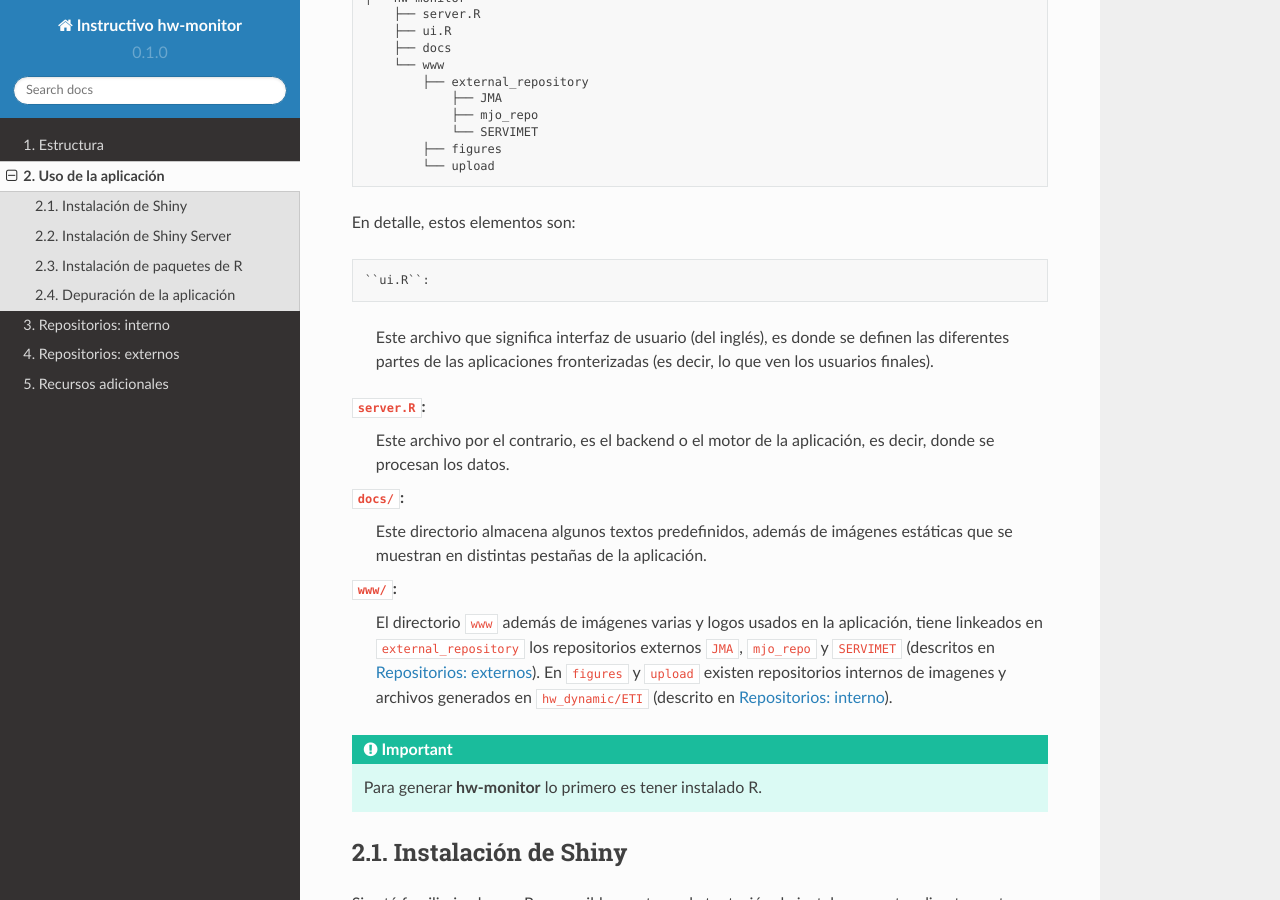
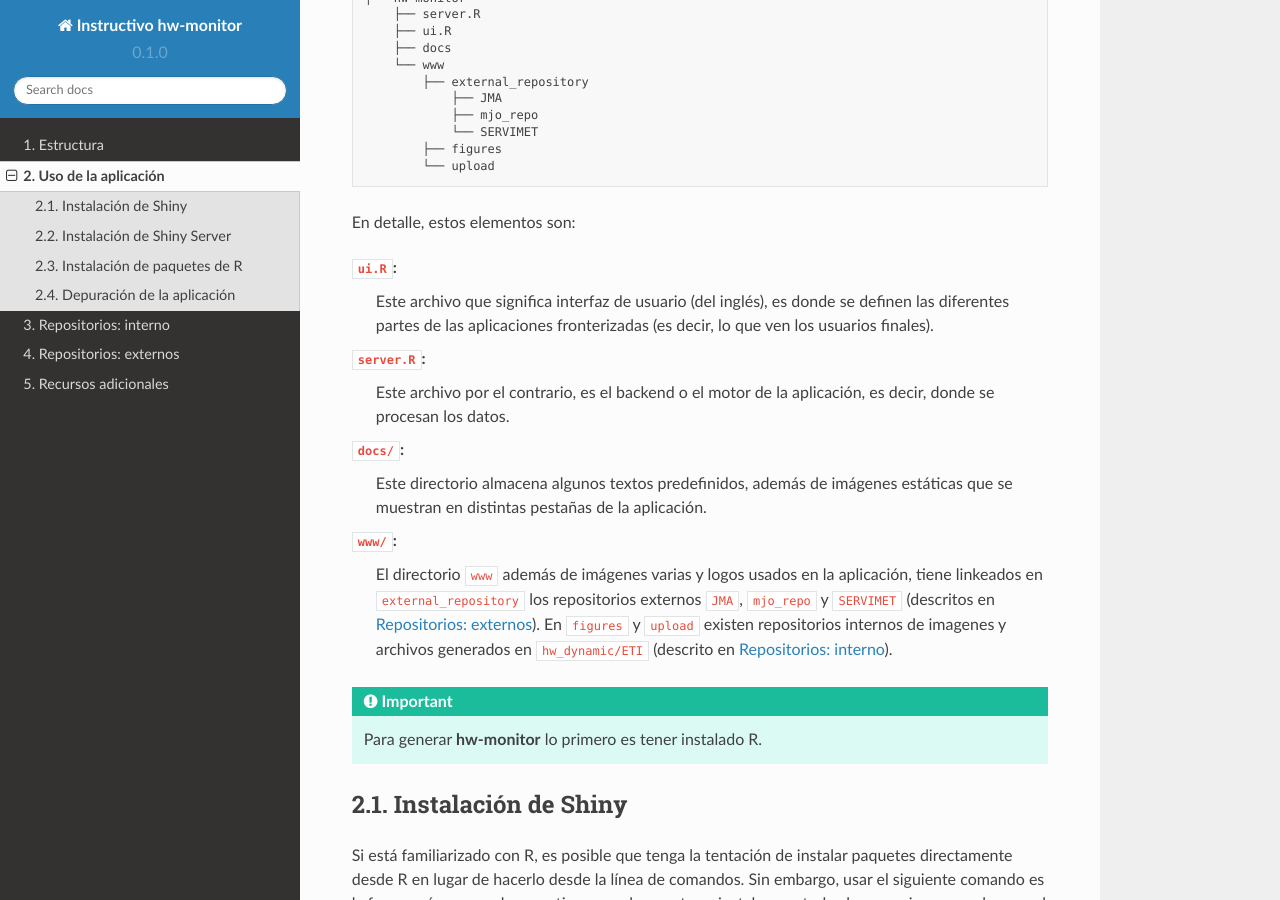
Before and after one commit to chsegura/rtd-tutorial, a Sphinx documentation site: the page built from docs/source/monitor.rst, in a window 1280 px wide and 900 px high, scrolled down 345 px. Built offline with Sphinx 7.4.7 and the Read the Docs theme 2.0.0, drawn with Linux system fonts in a browser that asks for light colours.

```diff
--- a/docs/source/monitor.rst
+++ b/docs/source/monitor.rst
@@ -21,7 +21,7 @@ La estructura del directorio principal del proyecto incluye un directorio de niv
            ├── figures
            └── upload
 
-En detalle, estos elementos son: ::
+En detalle, estos elementos son:
 
 ``ui.R``:
    Este archivo que significa interfaz de usuario (del inglés), es donde se definen las diferentes partes de las aplicaciones fronterizadas (es decir, lo que ven los usuarios finales).
```
